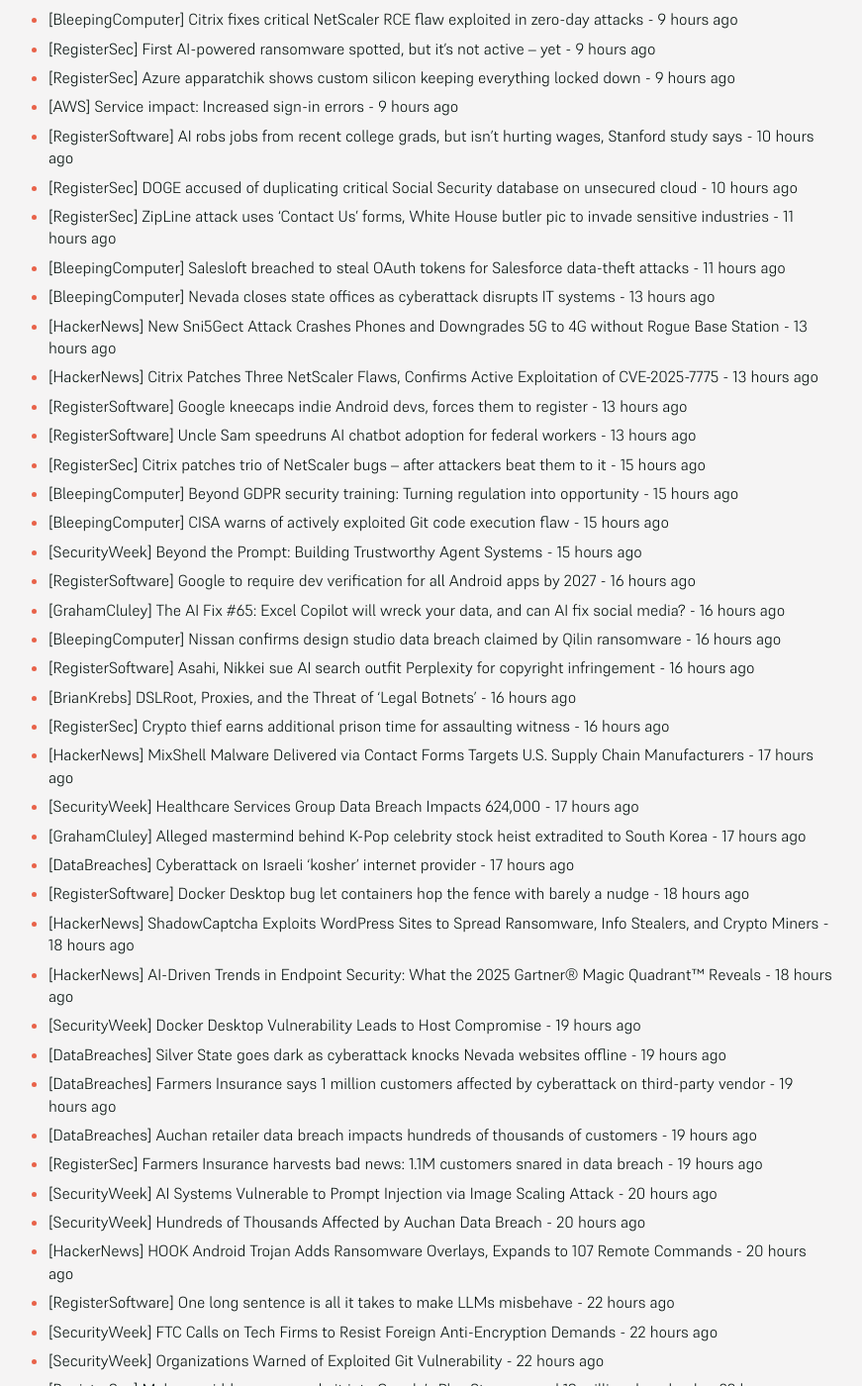
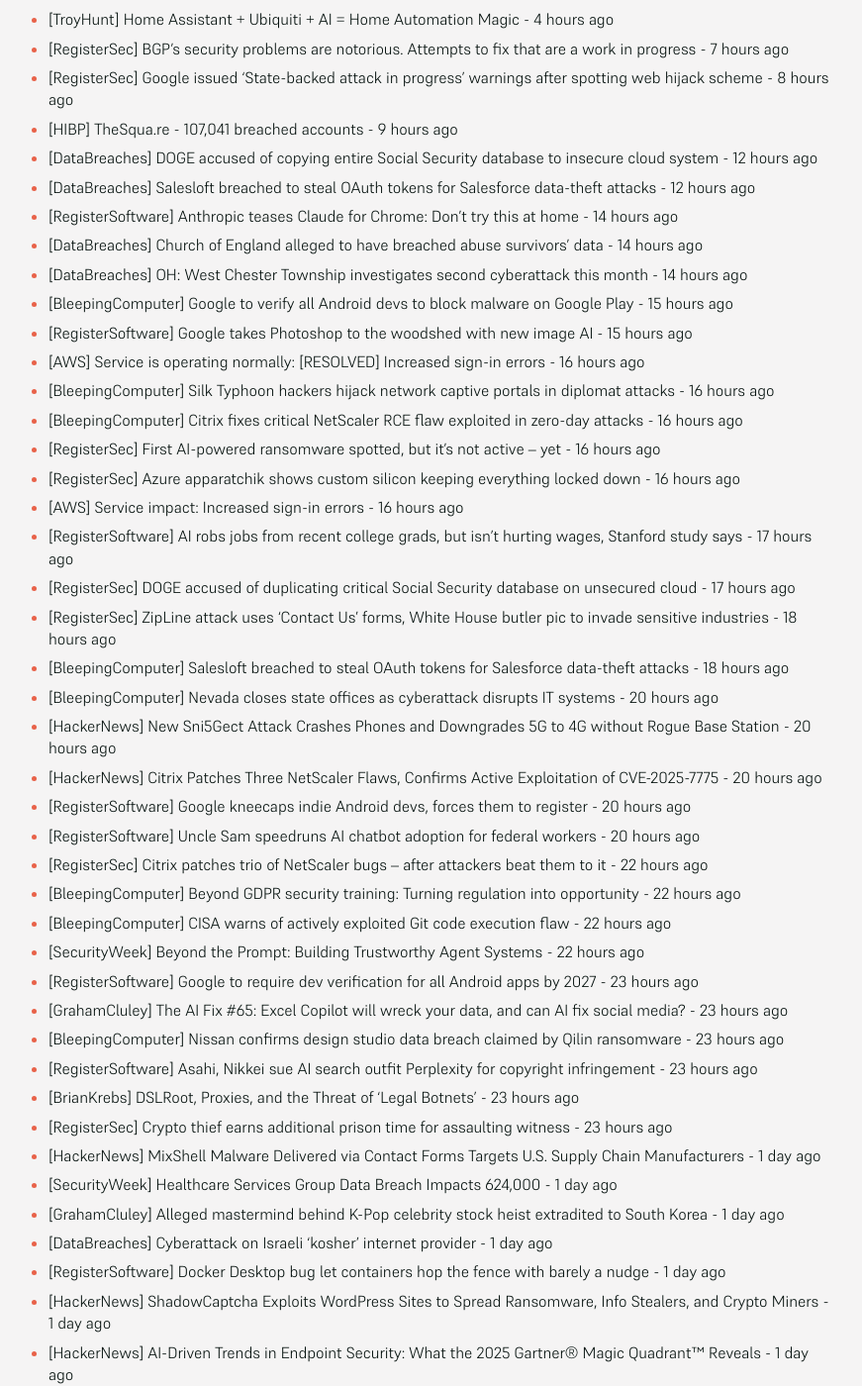
Before and after one commit to SecOpsNews/news, a Jekyll site: the page built from index.md, in a window 1280 px wide and 1400 px high, scrolled down 641 px. Shown: the whole window at 99% size, without its empty margins (215-1086 px from the left). Built offline with Jekyll 4.4.1, drawn with Linux system fonts in a browser that asks for light colours; some of the changed text lies outside the part shown.

Commit message:
New Feed

```diff
--- a/index.md
+++ b/index.md
@@ -9,60 +9,73 @@ description: Latest Updates
 
 <!-- SecOps start -->
 
-- [RegisterSec] BGP’s security problems are notorious. Attempts to fix that are a work in progress - 24 minutes ago
-- [RegisterSec] Google issued ‘State-backed attack in progress’ warnings after spotting web hijack scheme - 1 hour ago
-- [HIBP] TheSqua.re - 107,041 breached accounts - 2 hours ago
-- [DataBreaches] DOGE accused of copying entire Social Security database to insecure cloud system - 5 hours ago
-- [DataBreaches] Salesloft breached to steal OAuth tokens for Salesforce data-theft attacks - 5 hours ago
-- [RegisterSoftware] Anthropic teases Claude for Chrome: Don't try this at home - 7 hours ago
-- [DataBreaches] Church of England alleged to have breached abuse survivors’ data - 7 hours ago
-- [DataBreaches] OH: West Chester Township investigates second cyberattack this month - 7 hours ago
-- [BleepingComputer] Google to verify all Android devs to block malware on Google Play - 8 hours ago
-- [RegisterSoftware] Google takes Photoshop to the woodshed with new image AI - 8 hours ago
-- [AWS] Service is operating normally: [RESOLVED] Increased sign-in errors - 9 hours ago
-- [BleepingComputer] Silk Typhoon hackers hijack network captive portals in diplomat attacks - 9 hours ago
-- [BleepingComputer] Citrix fixes critical NetScaler RCE flaw exploited in zero-day attacks - 9 hours ago
-- [RegisterSec] First AI-powered ransomware spotted, but it's not active – yet - 9 hours ago
-- [RegisterSec] Azure apparatchik shows custom silicon keeping everything locked down - 9 hours ago
-- [AWS] Service impact: Increased sign-in errors - 9 hours ago
-- [RegisterSoftware] AI robs jobs from recent college grads, but isn't hurting wages, Stanford study says - 10 hours ago
-- [RegisterSec] DOGE accused of duplicating critical Social Security database on unsecured cloud - 10 hours ago
-- [RegisterSec] ZipLine attack uses 'Contact Us' forms, White House butler pic to invade sensitive industries - 11 hours ago
-- [BleepingComputer] Salesloft breached to steal OAuth tokens for Salesforce data-theft attacks - 11 hours ago
-- [BleepingComputer] Nevada closes state offices as cyberattack disrupts IT systems - 13 hours ago
-- [HackerNews] New Sni5Gect Attack Crashes Phones and Downgrades 5G to 4G without Rogue Base Station - 13 hours ago
-- [HackerNews] Citrix Patches Three NetScaler Flaws, Confirms Active Exploitation of CVE-2025-7775 - 13 hours ago
-- [RegisterSoftware] Google kneecaps indie Android devs, forces them to register - 13 hours ago
-- [RegisterSoftware] Uncle Sam speedruns AI chatbot adoption for federal workers - 13 hours ago
-- [RegisterSec] Citrix patches trio of NetScaler bugs – after attackers beat them to it - 15 hours ago
-- [BleepingComputer] Beyond GDPR security training: Turning regulation into opportunity - 15 hours ago
-- [BleepingComputer] CISA warns of actively exploited Git code execution flaw - 15 hours ago
-- [SecurityWeek] Beyond the Prompt: Building Trustworthy Agent Systems - 15 hours ago
-- [RegisterSoftware] Google to require dev verification for all Android apps by 2027 - 16 hours ago
-- [GrahamCluley] The AI Fix #65: Excel Copilot will wreck your data, and can AI fix social media? - 16 hours ago
-- [BleepingComputer] Nissan confirms design studio data breach claimed by Qilin ransomware - 16 hours ago
-- [RegisterSoftware] Asahi, Nikkei sue AI search outfit Perplexity for copyright infringement - 16 hours ago
-- [BrianKrebs] DSLRoot, Proxies, and the Threat of ‘Legal Botnets’ - 16 hours ago
-- [RegisterSec] Crypto thief earns additional prison time for assaulting witness - 16 hours ago
-- [HackerNews] MixShell Malware Delivered via Contact Forms Targets U.S. Supply Chain Manufacturers - 17 hours ago
-- [SecurityWeek] Healthcare Services Group Data Breach Impacts 624,000 - 17 hours ago
-- [GrahamCluley] Alleged mastermind behind K-Pop celebrity stock heist extradited to South Korea - 17 hours ago
-- [DataBreaches] Cyberattack on Israeli ‘kosher’ internet provider - 17 hours ago
-- [RegisterSoftware] Docker Desktop bug let containers hop the fence with barely a nudge - 18 hours ago
-- [HackerNews] ShadowCaptcha Exploits WordPress Sites to Spread Ransomware, Info Stealers, and Crypto Miners - 18 hours ago
-- [HackerNews] AI-Driven Trends in Endpoint Security: What the 2025 Gartner® Magic Quadrant™ Reveals - 18 hours ago
-- [SecurityWeek] Docker Desktop Vulnerability Leads to Host Compromise - 19 hours ago
-- [DataBreaches] Silver State goes dark as cyberattack knocks Nevada websites offline - 19 hours ago
-- [DataBreaches] Farmers Insurance says 1 million customers affected by cyberattack on third-party vendor - 19 hours ago
-- [DataBreaches] Auchan retailer data breach impacts hundreds of thousands of customers - 19 hours ago
-- [RegisterSec] Farmers Insurance harvests bad news: 1.1M customers snared in data breach - 19 hours ago
-- [SecurityWeek] AI Systems Vulnerable to Prompt Injection via Image Scaling Attack - 20 hours ago
-- [SecurityWeek] Hundreds of Thousands Affected by Auchan Data Breach - 20 hours ago
-- [HackerNews] HOOK Android Trojan Adds Ransomware Overlays, Expands to 107 Remote Commands - 20 hours ago
-- [RegisterSoftware] One long sentence is all it takes to make LLMs misbehave - 22 hours ago
-- [SecurityWeek] FTC Calls on Tech Firms to Resist Foreign Anti-Encryption Demands - 22 hours ago
-- [SecurityWeek] Organizations Warned of Exploited Git Vulnerability - 22 hours ago
-- [RegisterSec] Malware-ridden apps made it into Google's Play Store, scored 19 million downloads - 23 hours ago
+- [BleepingComputer] Healthcare Services Group data breach impacts 624,000 people - 28 minutes ago
+- [RegisterSec] Salesforce data missing? It might be due to Salesloft breach, Google says - 55 minutes ago
+- [SecurityWeek] Nevada State Offices Closed Following Disruptive Cyberattack - 56 minutes ago
+- [HackerNews] The 5 Golden Rules of Safe AI Adoption - 1 hour ago
+- [SecurityWeek] Infostealers: The Silent Smash-and-Grab Driving Modern Cybercrime - 1 hour ago
+- [RegisterSoftware] What a difference 2 years makes: MariaDB buys back SkySQL - 1 hour ago
+- [SecurityWeek] Citrix Patches Exploited NetScaler Zero-Day - 2 hours ago
+- [SecurityWeek] PromptLock: First AI-Powered Ransomware Emerges - 2 hours ago
+- [RegisterSoftware] VMware: The private cloud's main purpose is now keeping developers happy - 2 hours ago
+- [RegisterSec] Who are you again? Infosec experiencing 'Identity crisis' amid rising login attacks - 4 hours ago
+- [HackerNews] Blind Eagle’s Five Clusters Target Colombia Using RATs, Phishing Lures, and Dynamic DNS Infra - 4 hours ago
+- [HackerNews] Salesloft OAuth Breach via Drift AI Chat Agent Exposes Salesforce Customer Data - 4 hours ago
+- [TroyHunt] Home Assistant + Ubiquiti + AI = Home Automation Magic - 4 hours ago
+- [RegisterSec] BGP’s security problems are notorious. Attempts to fix that are a work in progress - 7 hours ago
+- [RegisterSec] Google issued ‘State-backed attack in progress’ warnings after spotting web hijack scheme - 8 hours ago
+- [HIBP] TheSqua.re - 107,041 breached accounts - 9 hours ago
+- [DataBreaches] DOGE accused of copying entire Social Security database to insecure cloud system - 12 hours ago
+- [DataBreaches] Salesloft breached to steal OAuth tokens for Salesforce data-theft attacks - 12 hours ago
+- [RegisterSoftware] Anthropic teases Claude for Chrome: Don't try this at home - 14 hours ago
+- [DataBreaches] Church of England alleged to have breached abuse survivors’ data - 14 hours ago
+- [DataBreaches] OH: West Chester Township investigates second cyberattack this month - 14 hours ago
+- [BleepingComputer] Google to verify all Android devs to block malware on Google Play - 15 hours ago
+- [RegisterSoftware] Google takes Photoshop to the woodshed with new image AI - 15 hours ago
+- [AWS] Service is operating normally: [RESOLVED] Increased sign-in errors - 16 hours ago
+- [BleepingComputer] Silk Typhoon hackers hijack network captive portals in diplomat attacks - 16 hours ago
+- [BleepingComputer] Citrix fixes critical NetScaler RCE flaw exploited in zero-day attacks - 16 hours ago
+- [RegisterSec] First AI-powered ransomware spotted, but it's not active – yet - 16 hours ago
+- [RegisterSec] Azure apparatchik shows custom silicon keeping everything locked down - 16 hours ago
+- [AWS] Service impact: Increased sign-in errors - 16 hours ago
+- [RegisterSoftware] AI robs jobs from recent college grads, but isn't hurting wages, Stanford study says - 17 hours ago
+- [RegisterSec] DOGE accused of duplicating critical Social Security database on unsecured cloud - 17 hours ago
+- [RegisterSec] ZipLine attack uses 'Contact Us' forms, White House butler pic to invade sensitive industries - 18 hours ago
+- [BleepingComputer] Salesloft breached to steal OAuth tokens for Salesforce data-theft attacks - 18 hours ago
+- [BleepingComputer] Nevada closes state offices as cyberattack disrupts IT systems - 20 hours ago
+- [HackerNews] New Sni5Gect Attack Crashes Phones and Downgrades 5G to 4G without Rogue Base Station - 20 hours ago
+- [HackerNews] Citrix Patches Three NetScaler Flaws, Confirms Active Exploitation of CVE-2025-7775 - 20 hours ago
+- [RegisterSoftware] Google kneecaps indie Android devs, forces them to register - 20 hours ago
+- [RegisterSoftware] Uncle Sam speedruns AI chatbot adoption for federal workers - 20 hours ago
+- [RegisterSec] Citrix patches trio of NetScaler bugs – after attackers beat them to it - 22 hours ago
+- [BleepingComputer] Beyond GDPR security training: Turning regulation into opportunity - 22 hours ago
+- [BleepingComputer] CISA warns of actively exploited Git code execution flaw - 22 hours ago
+- [SecurityWeek] Beyond the Prompt: Building Trustworthy Agent Systems - 22 hours ago
+- [RegisterSoftware] Google to require dev verification for all Android apps by 2027 - 23 hours ago
+- [GrahamCluley] The AI Fix #65: Excel Copilot will wreck your data, and can AI fix social media? - 23 hours ago
+- [BleepingComputer] Nissan confirms design studio data breach claimed by Qilin ransomware - 23 hours ago
+- [RegisterSoftware] Asahi, Nikkei sue AI search outfit Perplexity for copyright infringement - 23 hours ago
+- [BrianKrebs] DSLRoot, Proxies, and the Threat of ‘Legal Botnets’ - 23 hours ago
+- [RegisterSec] Crypto thief earns additional prison time for assaulting witness - 23 hours ago
+- [HackerNews] MixShell Malware Delivered via Contact Forms Targets U.S. Supply Chain Manufacturers - 1 day ago
+- [SecurityWeek] Healthcare Services Group Data Breach Impacts 624,000 - 1 day ago
+- [GrahamCluley] Alleged mastermind behind K-Pop celebrity stock heist extradited to South Korea - 1 day ago
+- [DataBreaches] Cyberattack on Israeli ‘kosher’ internet provider - 1 day ago
+- [RegisterSoftware] Docker Desktop bug let containers hop the fence with barely a nudge - 1 day ago
+- [HackerNews] ShadowCaptcha Exploits WordPress Sites to Spread Ransomware, Info Stealers, and Crypto Miners - 1 day ago
+- [HackerNews] AI-Driven Trends in Endpoint Security: What the 2025 Gartner® Magic Quadrant™ Reveals - 1 day ago
+- [SecurityWeek] Docker Desktop Vulnerability Leads to Host Compromise - 1 day ago
+- [DataBreaches] Silver State goes dark as cyberattack knocks Nevada websites offline - 1 day ago
+- [DataBreaches] Farmers Insurance says 1 million customers affected by cyberattack on third-party vendor - 1 day ago
+- [DataBreaches] Auchan retailer data breach impacts hundreds of thousands of customers - 1 day ago
+- [RegisterSec] Farmers Insurance harvests bad news: 1.1M customers snared in data breach - 1 day ago
+- [SecurityWeek] AI Systems Vulnerable to Prompt Injection via Image Scaling Attack - 1 day ago
+- [SecurityWeek] Hundreds of Thousands Affected by Auchan Data Breach - 1 day ago
+- [HackerNews] HOOK Android Trojan Adds Ransomware Overlays, Expands to 107 Remote Commands - 1 day ago
+- [RegisterSoftware] One long sentence is all it takes to make LLMs misbehave - 1 day ago
+- [SecurityWeek] FTC Calls on Tech Firms to Resist Foreign Anti-Encryption Demands - 1 day ago
+- [SecurityWeek] Organizations Warned of Exploited Git Vulnerability - 1 day ago
+- [RegisterSec] Malware-ridden apps made it into Google's Play Store, scored 19 million downloads - 1 day ago
 - [HackerNews] CISA Adds Three Exploited Vulnerabilities to KEV Catalog Affecting Citrix and Git - 1 day ago
 - [HackerNews] Google to Verify All Android Developers in 4 Countries to Block Malicious Apps - 1 day ago
 - [RegisterSoftware] The APAC AI paradox: unlocking potential amidst evolving perceptions - 1 day ago
@@ -108,20 +121,9 @@ description: Latest Updates
 - [BleepingComputer] Critical Docker Desktop flaw lets attackers hijack Windows hosts - 1 day ago
 - [BleepingComputer] Defending against malware persistence techniques with Wazuh - 1 day ago
 - [CloudFlare] Increased latency with cloudflare-dns.com - 1 day ago
-- [SecurityWeek] Pakistani Hackers Back at Targeting Indian Government Entities - 1 day ago
-- [HackerNews] ⚡ Weekly Recap: Password Manager Flaws, Apple 0-Day, Hidden AI Prompts, In-the-Wild Exploits & More - 1 day ago
-- [SecurityWeek] Aspire Rural Health System Data Breach Impacts Nearly 140,000 - 1 day ago
-- [HackerNews] Why SIEM Rules Fail and How to Fix Them: Insights from 160 Million Attack Simulations - 1 day ago
-- [SecurityWeek] Chip Programming Firm Data I/O Hit by Ransomware - 1 day ago
-- [BleepingComputer] New Android malware poses as antivirus from Russian intelligence agency - 1 day ago
-- [SecurityWeek] Anatsa Android Banking Trojan Now Targeting 830 Financial Apps - 1 day ago
-- [SecurityWeek] CISA Requests Public Feedback on Updated SBOM Guidance - 1 day ago
-- [SecurityWeek] SASE Company Netskope Files for IPO - 1 day ago
-- [HackerNews] Transparent Tribe Targets Indian Govt With Weaponized Desktop Shortcuts via Phishing - 1 day ago
-- [SecurityWeek] Arch Linux Project Responding to Week-Long DDoS Attack - 1 day ago
-- [CloudFlare] ICN (Seoul) on 2025-08-27 - 1 day ago
-- [TroyHunt] Weekly Update 466 - 1 day ago
-- [SecurityWeek] Farmers Insurance Data Breach Impacts Over 1 Million People - 2 days ago
+- [SecurityWeek] Pakistani Hackers Back at Targeting Indian Government Entities - 2 days ago
+- [HackerNews] ⚡ Weekly Recap: Password Manager Flaws, Apple 0-Day, Hidden AI Prompts, In-the-Wild Exploits & More - 2 days ago
+- [SecurityWeek] Aspire Rural Health System Data Breach Impacts Nearly 140,000 - 2 days ago
 - [DataBreaches] Russian-linked hackers appear to have launched a crippling cyberattack on Western New Mexico University - 4 months ago
 - [DataBreaches] SK Telecom vows to take full responsibility for damage from recent data leak - 4 months ago
 - [HackerNews] Storm-1977 Hits Education Clouds with AzureChecker, Deploys 200+ Crypto Mining Containers - 4 months ago
```
